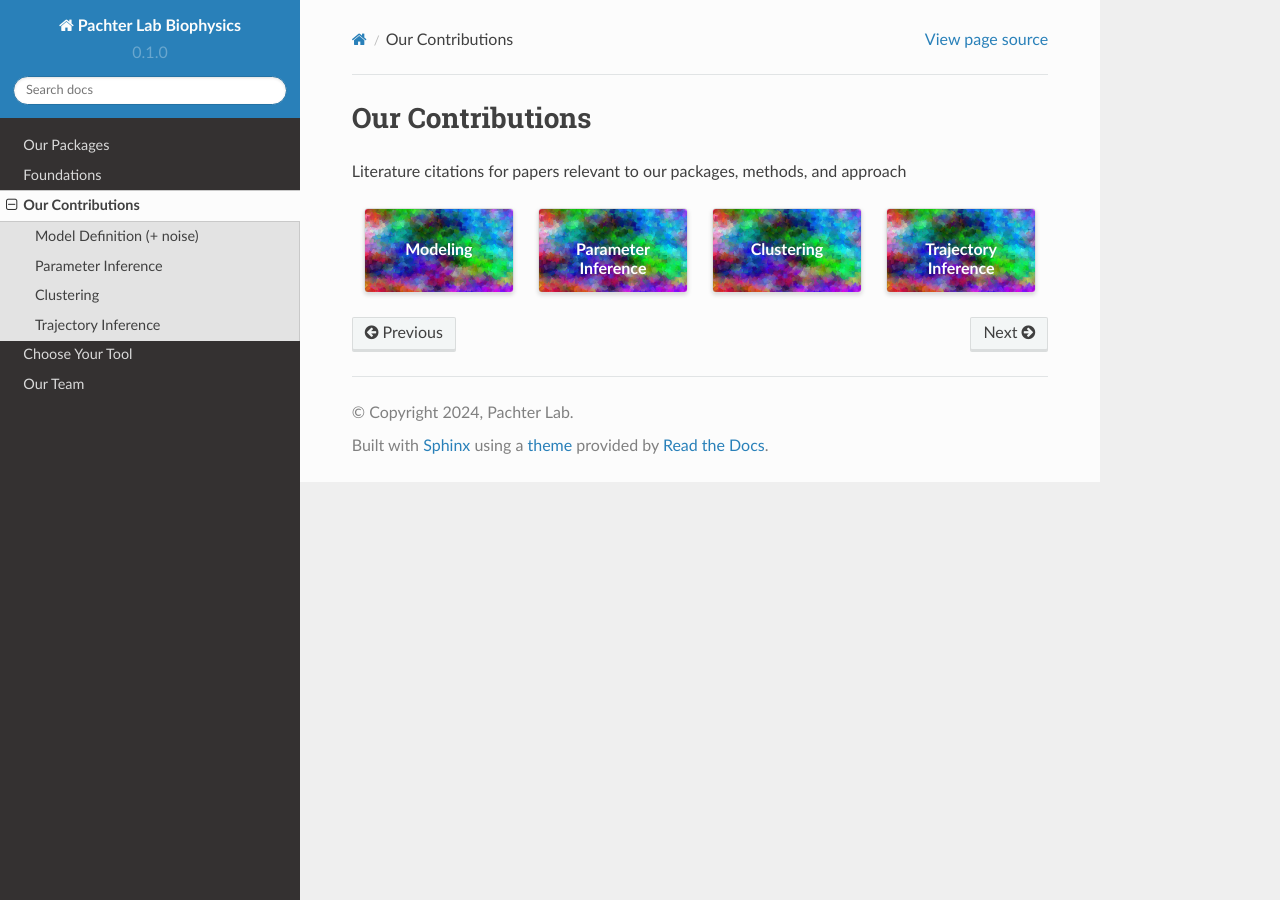
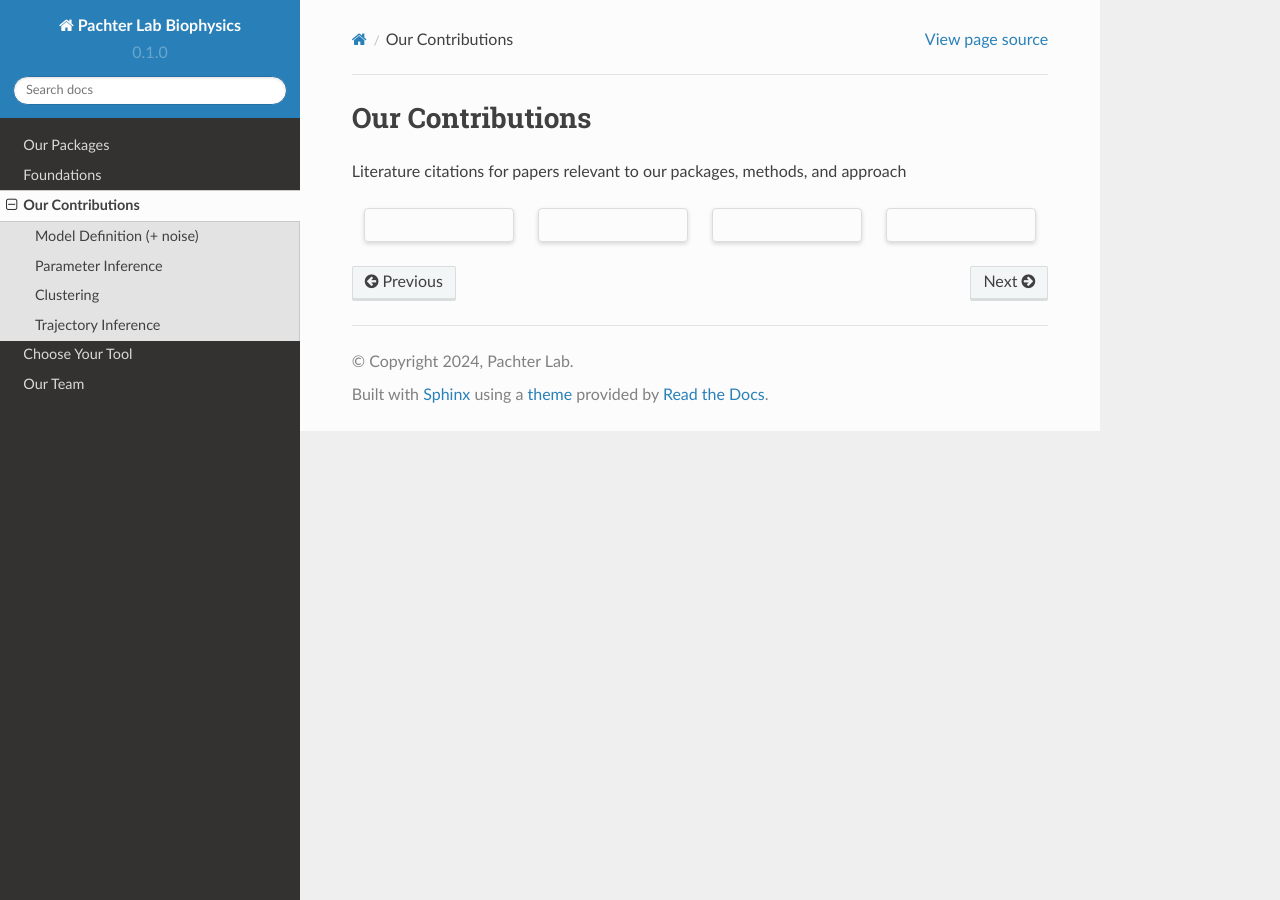
Before and after one commit to pachterlab/biophysics, a Sphinx documentation site: the page built from docs/source/contributions.rst, in a window 1280 px wide. Built offline with Sphinx 7.4.7 and the Read the Docs theme 2.0.0, drawn with Linux system fonts in a browser that asks for light colours.

Commit message:
Update contributions.rst

```diff
--- a/docs/source/contributions.rst
+++ b/docs/source/contributions.rst
@@ -12,32 +12,28 @@ Literature citations for papers relevant to our packages, methods, and approach
 
 .. grid:: 1 2 3 4
 
-    .. grid-item-card:: :white:`Modeling`
-       :img-background: ./figures/color_background.jpg
+    .. grid-item-card::
        :link: modeling
        :link-type: ref
        :class-body: sd-align-major-center
        :text-align: center
 
 
-    .. grid-item-card:: :white:`Parameter Inference`
-       :img-background: ./figures/color_background.jpg
+    .. grid-item-card::
        :link: parameterinference
        :link-type: ref
        :class-body: sd-align-major-center
        :text-align: center
 
 
-    .. grid-item-card:: :white:`Clustering`
-       :img-background: ./figures/color_background.jpg
+    .. grid-item-card::
        :link: clustering
        :link-type: ref
        :text-align: center
        :class-body: sd-align-major-center
 
 
-    .. grid-item-card:: :white:`Trajectory Inference`
-       :img-background: ./figures/color_background.jpg
+    .. grid-item-card::
        :link: trajectoryinference
        :link-type: ref
        :text-align: center
```
